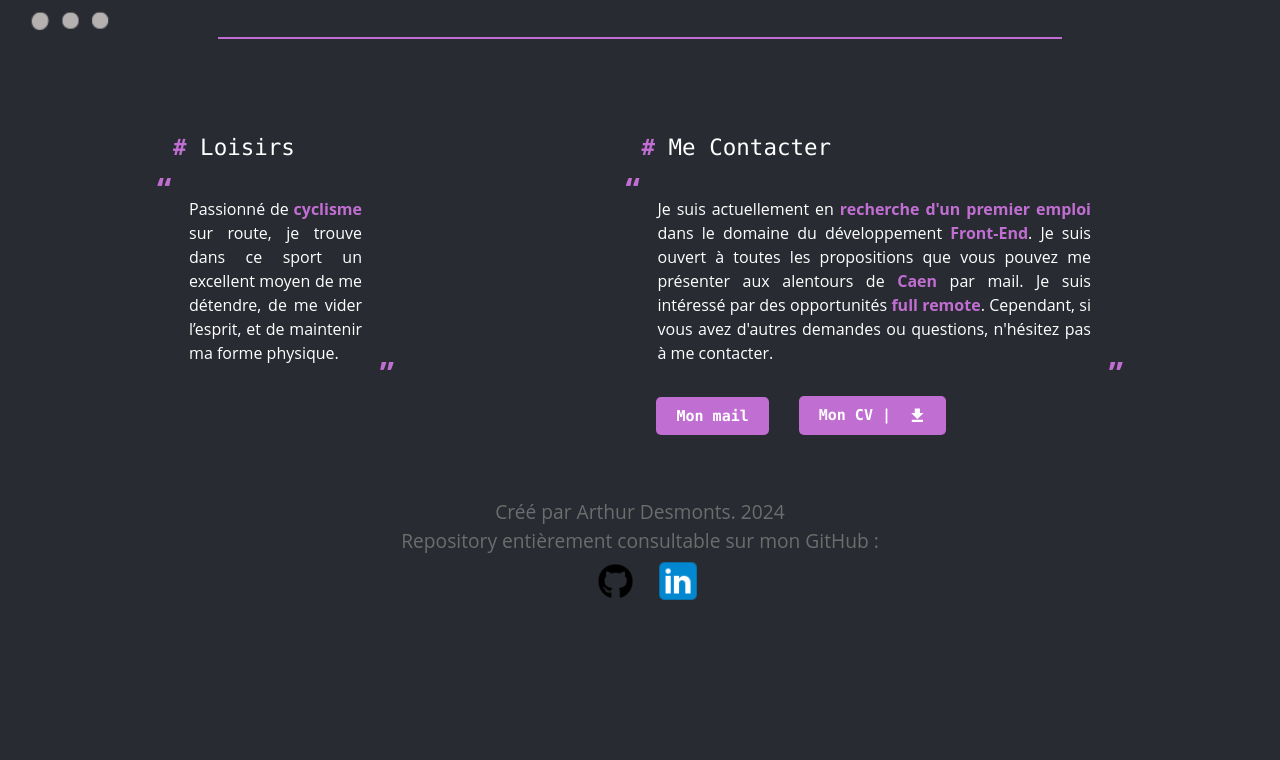
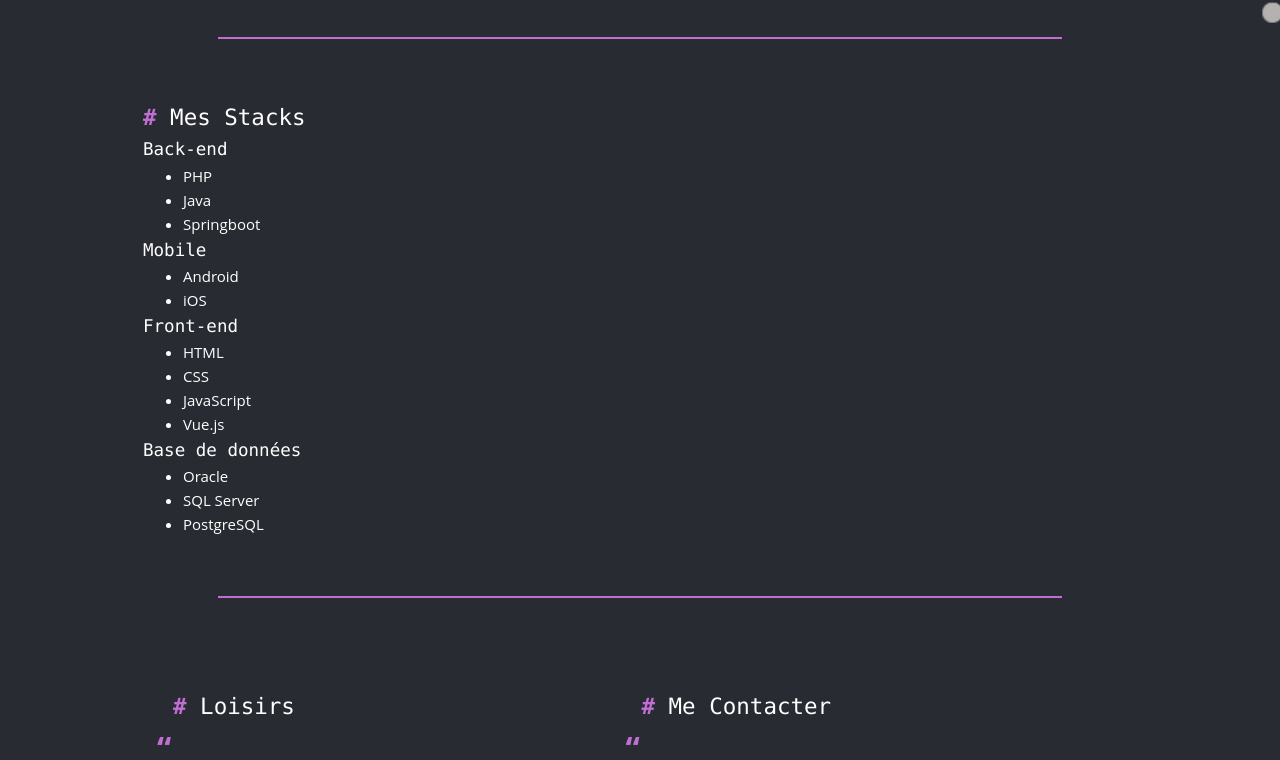
Before and after one commit to ArthurDesmonts/portfolio, a Vue app: page / in a window 1280 px wide. Shown: the part 1704-2464 px from the top of the page. Before the commit the page ends 2364 px from the top, so only its background shows below. Built offline with nearby package versions, Linux system fonts and the light colour scheme.

Commit message:
ADD : Stack Component

```diff
--- a/src/App.vue
+++ b/src/App.vue
@@ -5,6 +5,7 @@ import ProfilPicComponent from "@/components/ProfilPicComponent.vue";
 import Card from "@/components/Card.vue";
 import Footer from "@/components/Footer.vue";
 import DownloadButton from "@/components/DownloadCV.vue";
+import StackComponent from "@/components/StackComponent.vue";
 
 
 const email = "arthur.desmonts@gmail.com";
@@ -149,6 +150,8 @@ const resetTypingAnimation = (element) => {
         </div>
       </div>
     </div>
+    <hr class="separateur">
+    <StackComponent></StackComponent>
     <hr class="separateur">
     <div id="hobbies" class="double-container">
         <div class="loisir">
--- /dev/null
+++ b/src/components/StackComponent.vue
@@ -0,0 +1,47 @@
+<script setup>
+
+</script>
+
+<template>
+  <div class="Stack">
+    <h2><span class="icon">#</span> Mes Stacks</h2>
+    <div class="stair-box-component">
+      <div class="stair-box">
+        <h3>Back-end</h3>
+        <ul>
+          <li>PHP</li>
+          <li>Java</li>
+          <li>Springboot</li>
+        </ul>
+      </div>
+      <div class="stair-box">
+        <h3>Mobile</h3>
+        <ul>
+          <li>Android</li>
+          <li>iOS</li>
+        </ul>
+      </div>
+      <div class="stair-box">
+        <h3>Front-end</h3>
+        <ul>
+          <li>HTML</li>
+          <li>CSS</li>
+          <li>JavaScript</li>
+          <li>Vue.js</li>
+        </ul>
+      </div>
+      <div class="stair-box">
+        <h3>Base de données</h3>
+        <ul>
+          <li>Oracle</li>
+          <li>SQL Server</li>
+          <li>PostgreSQL</li>
+        </ul>
+      </div>
+    </div>
+  </div>
+</template>
+
+<style scoped>
+
+</style>
```
